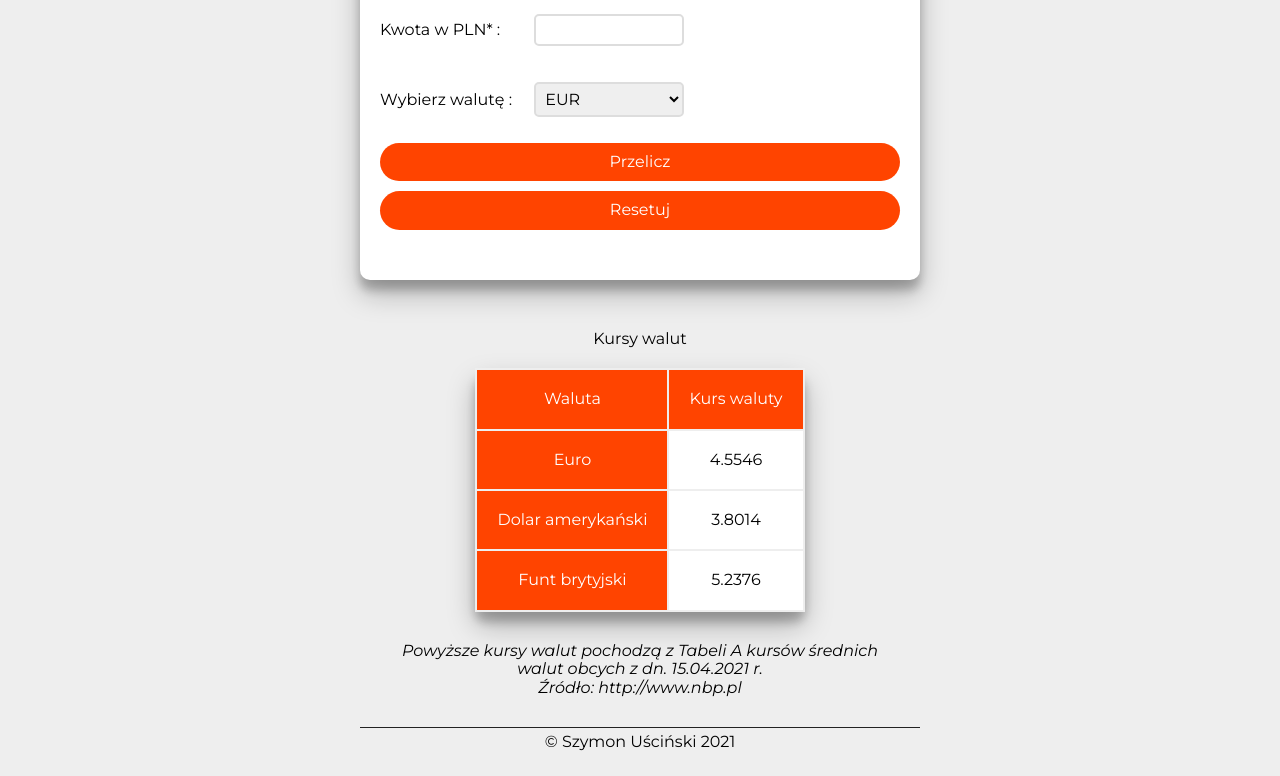
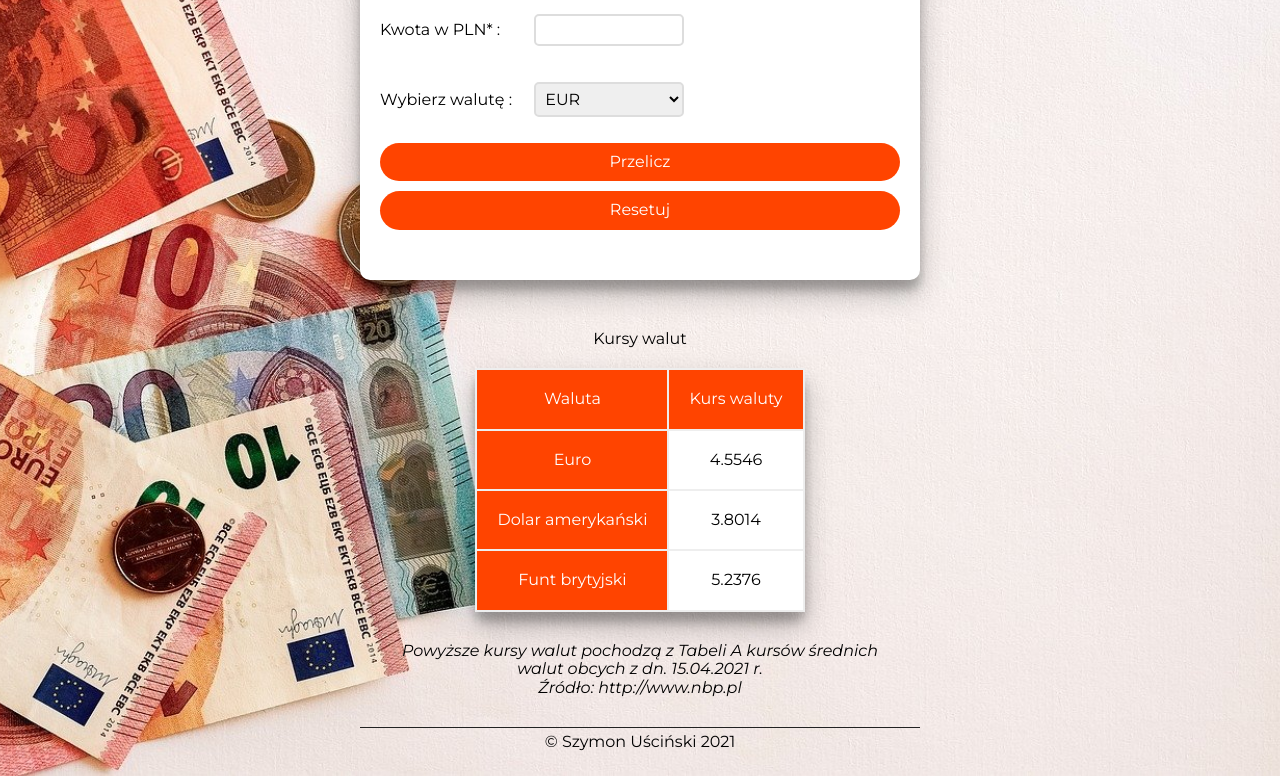
Before and after one commit to SzymonUscinski27/currency-converter, a plain HTML site: page index.html in a window 1280 px wide. Shown: the part 111-887 px from the top of the page. Drawn offline with nearby package versions, Linux system fonts and the light colour scheme.

Commit message:
background image added

```diff
--- a/css/style.css
+++ b/css/style.css
@@ -7,7 +7,9 @@ html {
 }
 
 .body {
-    background-color: #eee;
+    background-image: url("../images/background.jpg");
+    background-size: cover;
+    background-position: bottom;
     width: 100%;
     max-width: 600px;
     margin: 0 auto;
```
Also changed, not shown: images/background.jpg (added).
